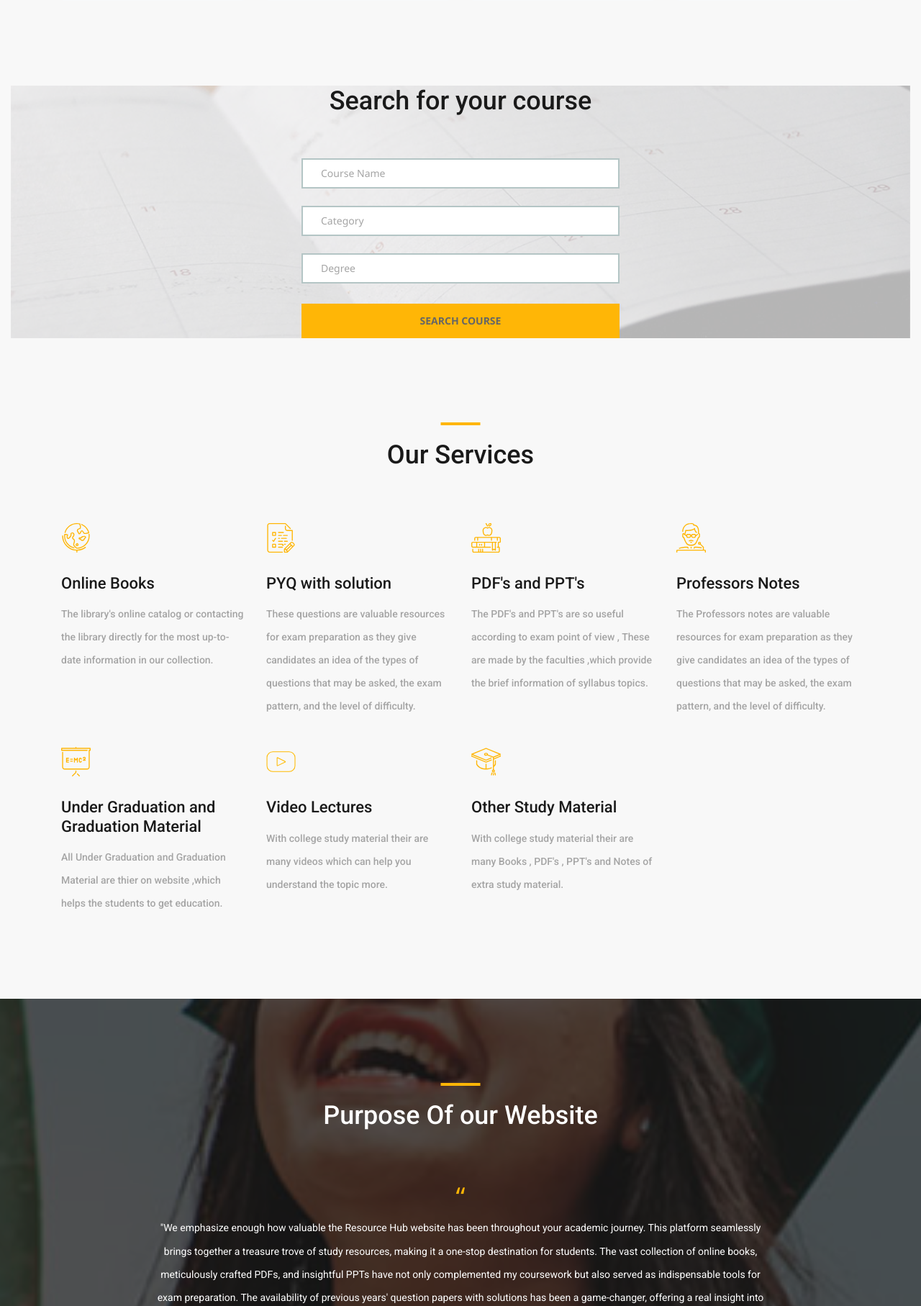
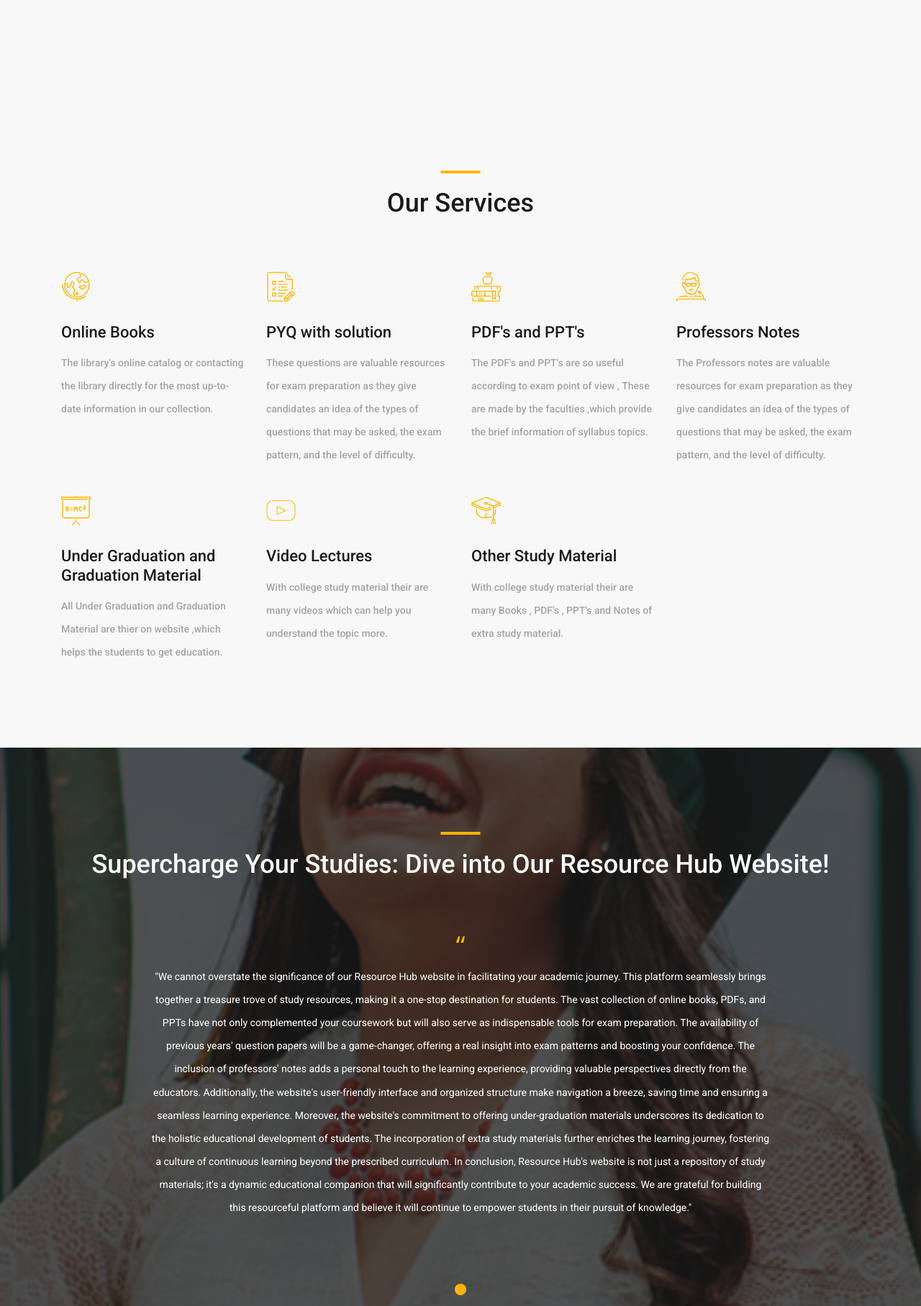
Before and after one commit to PramodDudhal/Resource-Hub, a Flask app: page / in a window 1280 px wide. Shown: the part 1378-3193 px from the top of the page at 72% size. Run offline with Flask 3, Linux system fonts and the light colour scheme; some libraries are stand-ins or nearby versions.

Commit message:
minor changes

```diff
--- a/app.py
+++ b/app.py
@@ -9,9 +9,6 @@ from datetime import datetime
 from flask_login import UserMixin, LoginManager, login_user, login_required, logout_user, current_user
 from flask_migrate import Migrate
 from flask_mail import Mail, Message
-import hashlib
-import json
-import smtplib
 import sqlite3
 import random
 import logging
@@ -55,7 +52,7 @@ def load_user(user_id):
 
 
 
-# Resource class which will help to store the files
+# User & Resource class which will help to store the user & files
 class Resource(db.Model):
     id = db.Column(db.Integer, primary_key=True)
     year_of_studying = db.Column(db.String(10))
@@ -77,7 +74,7 @@ class User(db.Model, UserMixin):
 
 
 
-# Posts Class
+# Posts & Comment Class helps with doubt forum
 class Post(db.Model):
     id = db.Column(db.Integer, primary_key=True)
     text = db.Column(db.Text, nullable=False)
@@ -85,9 +82,6 @@ class Post(db.Model):
     author_id = db.Column(db.Integer, db.ForeignKey('user.id', ondelete="CASCADE"), nullable=False)
     comments = db.relationship('Comment', backref='post', passive_deletes=True)
 
-
-
-# Comments Class
 class Comment(db.Model):
     id = db.Column(db.Integer, primary_key=True)
     text = db.Column(db.String(200), nullable=False)
@@ -530,6 +524,13 @@ If you did not make this request, simply ignore this email and no changes will b
 
 
 
+# Internal error handlers
+@app.errorhandler(401)
+def page_not_found(e):
+	return render_template("401.html"), 401
+
+
+
 # Database creation and running
 def create_database():
     with app.app_context():
--- a/templates/index.html
+++ b/templates/index.html
@@ -311,30 +311,6 @@
 
 				<div class="col-lg-6 nopadding">
 
-
-					<!-- Search -->
-					<div id="id" class="search">
-						<div class="search_section d-flex flex-column align-items-center justify-content-center">
-							<div class="search_background" style="background-image:url(../static/images/search_background.jpg);">
-							</div>
-							<div class="search_content text-center">
-								<h1 class="search_title">Search for your course</h1>
-								<form id="search_form" class="search_form" action="post">
-									<input id="search_form_name" class="input_field search_form_name" type="text"
-										placeholder="Course Name" required="required"
-										data-error="Course name is required.">
-									<input id="search_form_category" class="input_field search_form_category"
-										type="text" placeholder="Category">
-									<input id="search_form_degree" class="input_field search_form_degree" type="text"
-										placeholder="Degree">
-									<button id="search_submit_button" type="submit"
-										class="search_submit_button trans_200" value="Submit"><b>search
-											course</b></button>
-								</form>
-							</div>
-						</div>
-					</div>
-
 				</div>
 			</div>
 		</div>
@@ -434,7 +410,7 @@
 			<div class="row">
 				<div class="col">
 					<div class="section_title text-center">
-						<h1>Purpose Of our Website</h1>
+						<h1>Supercharge Your Studies: Dive into Our Resource Hub Website!</h1>
 					</div>
 				</div>
 			</div>
@@ -451,40 +427,31 @@
 							<div class="owl-item">
 								<div class="testimonials_item text-center">
 									<div class="quote">“</div>
-									<p class="testimonials_text">"We emphasize enough how valuable the Resource Hub
-										website has been throughout your academic journey. This platform seamlessly
-										brings together a treasure trove of study resources, making it a one-stop
-										destination for students.
+									<p class="testimonials_text">"We cannot overstate the significance of our
+										Resource Hub website in facilitating your academic journey. This platform
+										seamlessly brings together a treasure trove of study resources, making it
+										a one-stop destination for students.
 
-										The vast collection of online books, meticulously crafted PDFs, and insightful
-										PPTs have not only complemented my coursework but also served as indispensable
-										tools for exam preparation. The availability of previous years' question papers
-										with solutions has been a game-changer, offering a real insight into exam
-										patterns and boosting my confidence.
+										The vast collection of online books, PDFs, and PPTs have not only complemented
+										your coursework but will also serve as indispensable tools for exam preparation.
+										The availability of previous years' question papers will be a game-changer,
+										offering a real insight into exam patterns and boosting your confidence.
 
 										The inclusion of professors' notes adds a personal touch to the learning
 										experience, providing valuable perspectives directly from the educators.
 										Additionally, the website's user-friendly interface and organized structure make
 										navigation a breeze, saving time and ensuring a seamless learning experience.
 
-										Moreover, the website's commitment to offering both under-graduation and
-										graduation materials underscores its dedication to the holistic educational
-										development of students. The incorporation of extra study materials further
-										enriches the learning journey, fostering a culture of continuous learning beyond
-										the prescribed curriculum.
+										Moreover, the website's commitment to offering under-graduation materials
+										underscores its dedication to the holistic educational development of students.
+										The incorporation of extra study materials further enriches the learning journey,
+										fostering a culture of continuous learning beyond the prescribed curriculum.
 
 										In conclusion, Resource Hub's website is not just a repository of study
 										materials; it's a dynamic educational companion that will significantly
 										contribute to your academic success. We are grateful for building this
 										resourceful platform and believe it will continue to empower students in their
 										pursuit of knowledge."</p>
-									<div class="testimonial_user">
-										<div class="testimonial_image mx-auto">
-											<img src="../static/images/event_3.jpg" alt="">
-										</div>
-										<div class="testimonial_name">james cooper</div>
-										<div class="testimonial_title">Under Graduate Student</div>
-									</div>
 								</div>
 							</div>
 
```
Also changed, not shown: templates/401.html (added, +31 -0 lines).
